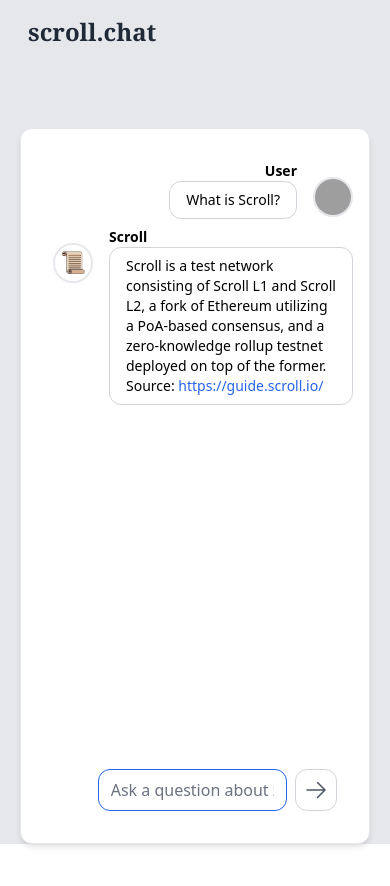
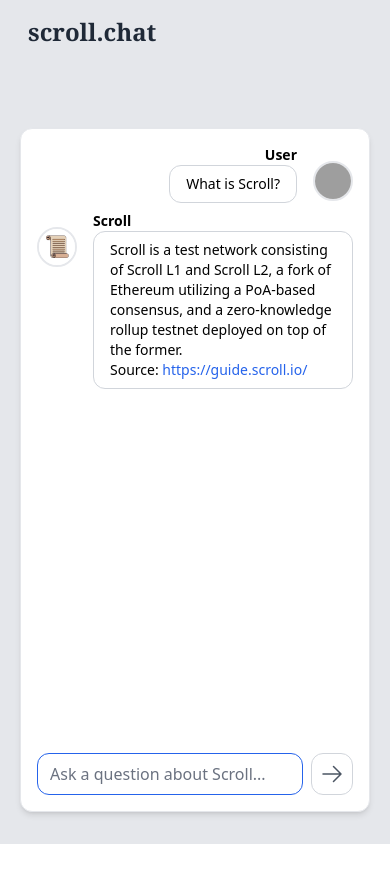
Before and after one commit to shrimpynuts/scroll-chat-frontend, a Next.js app: page / in a window 390 px wide. Shown: the top 886 px of the page. Built offline with nearby package versions, Linux system fonts and the light colour scheme; grey boxes are pictures that could not be loaded; what wagmi would draw is missing.

Commit message:
feat: mobile optimizations

```diff
--- a/components/chat/index.tsx
+++ b/components/chat/index.tsx
@@ -96,9 +96,9 @@ export default function Search() {
   };
 
   return (
-    <div className="relative w-full rounded-xl border border-gray-200 bg-white p-8 shadow-md">
+    <div className="relative w-full rounded-xl border border-gray-200 bg-white p-4 shadow-md md:p-8">
       <div className="relative flex w-full flex-col justify-between">
-        <div className="-mr-4 flex h-[36rem] flex-col space-y-2 overflow-y-scroll scrollbar-hide">
+        <div className=" flex h-[36rem] flex-col space-y-2 overflow-y-scroll scrollbar-hide">
           {messages.map((message, index) => (
             <div key={index}>
               <Message message={message} />
@@ -119,7 +119,7 @@ export default function Search() {
             type="text"
             onKeyDown={onKeyDown}
             disabled={scrollIsTyping}
-            className="w-2/3 whitespace-nowrap rounded-xl border-gray-300 focus:ring-0 focus:ring-offset-0 disabled:cursor-not-allowed disabled:text-gray-500"
+            className="w-full whitespace-nowrap rounded-xl border-gray-300 focus:ring-0 focus:ring-offset-0 disabled:cursor-not-allowed disabled:text-gray-500 md:w-2/3"
             value={textArea}
             onChange={onTextAreaChange}
             autoFocus
```
